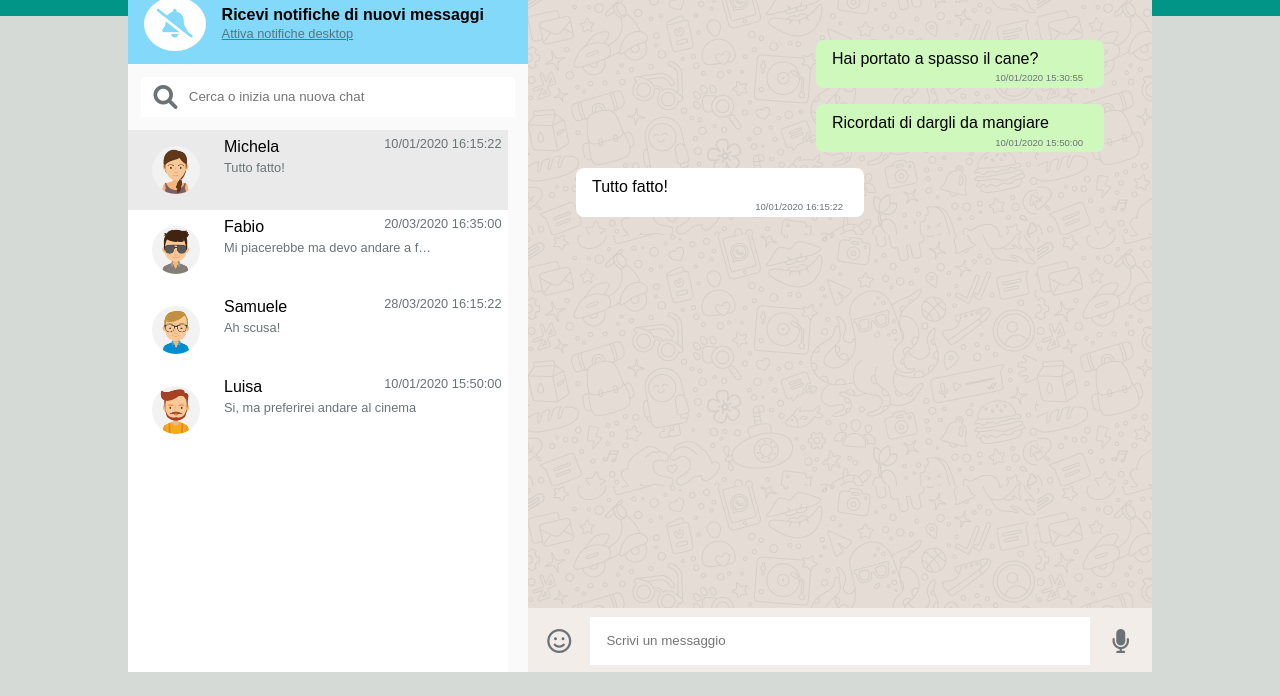
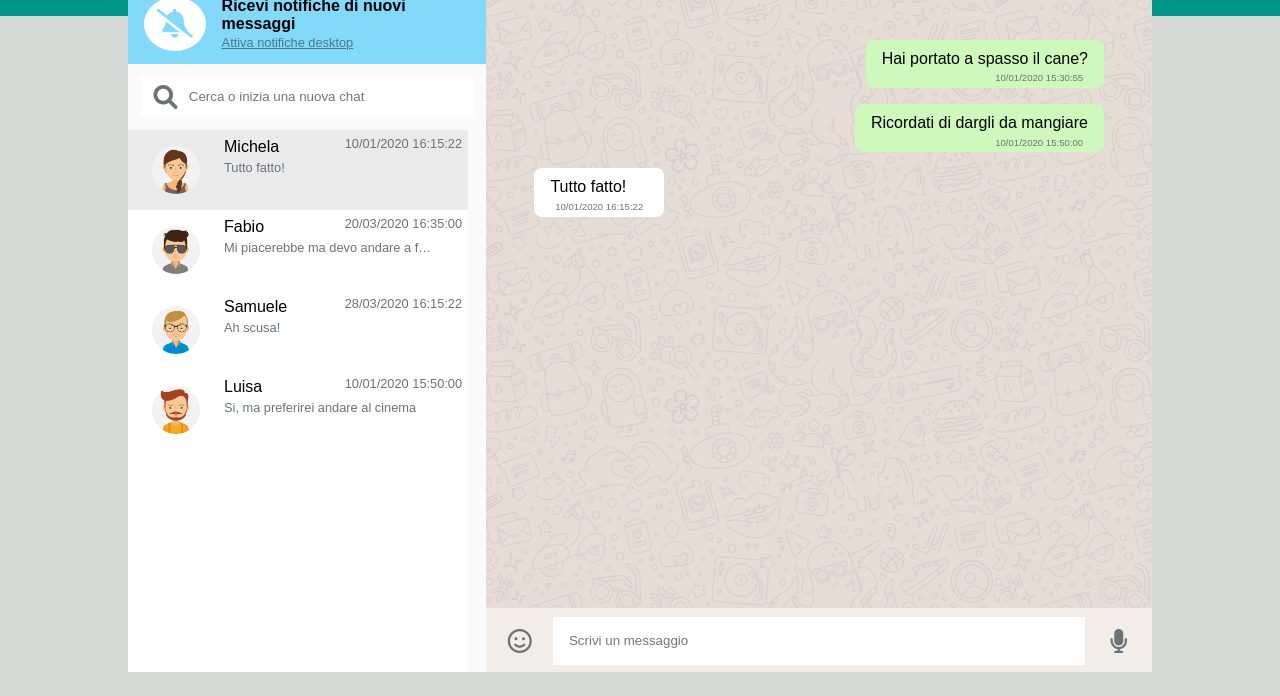
Before and after one commit to pietroline/vue-boolzapp, a plain HTML site: page index.html in a window 1280 px wide. Shown: the part 104-800 px from the top of the page. Drawn offline with nearby package versions, Linux system fonts and the light colour scheme.

Commit message:
fix height, min-height, width e min-width

```diff
--- a/css/style.css
+++ b/css/style.css
@@ -21,8 +21,8 @@ body{
 
     margin: 3vh auto;
 
-    min-width: 800px;
-    min-height: 600px;
+    min-width: 1000px;
+    min-height: 300px;
 
     display: flex;
 }
@@ -31,7 +31,6 @@ body{
 
     .sidebar{
         width: 35%;
-        min-width: 400px;
 
         background-color: #fafafa;
 
@@ -227,7 +226,6 @@ body{
 
     main{
         width: 65%;
-        min-width: 500px;
     }
 
     main header{
@@ -270,8 +268,7 @@ body{
             display: flex;
             flex-direction: column;
 
-            min-width: 18rem;
-            max-width: 70%;
+
         }
 
         .messages .text div:first-child{
```
